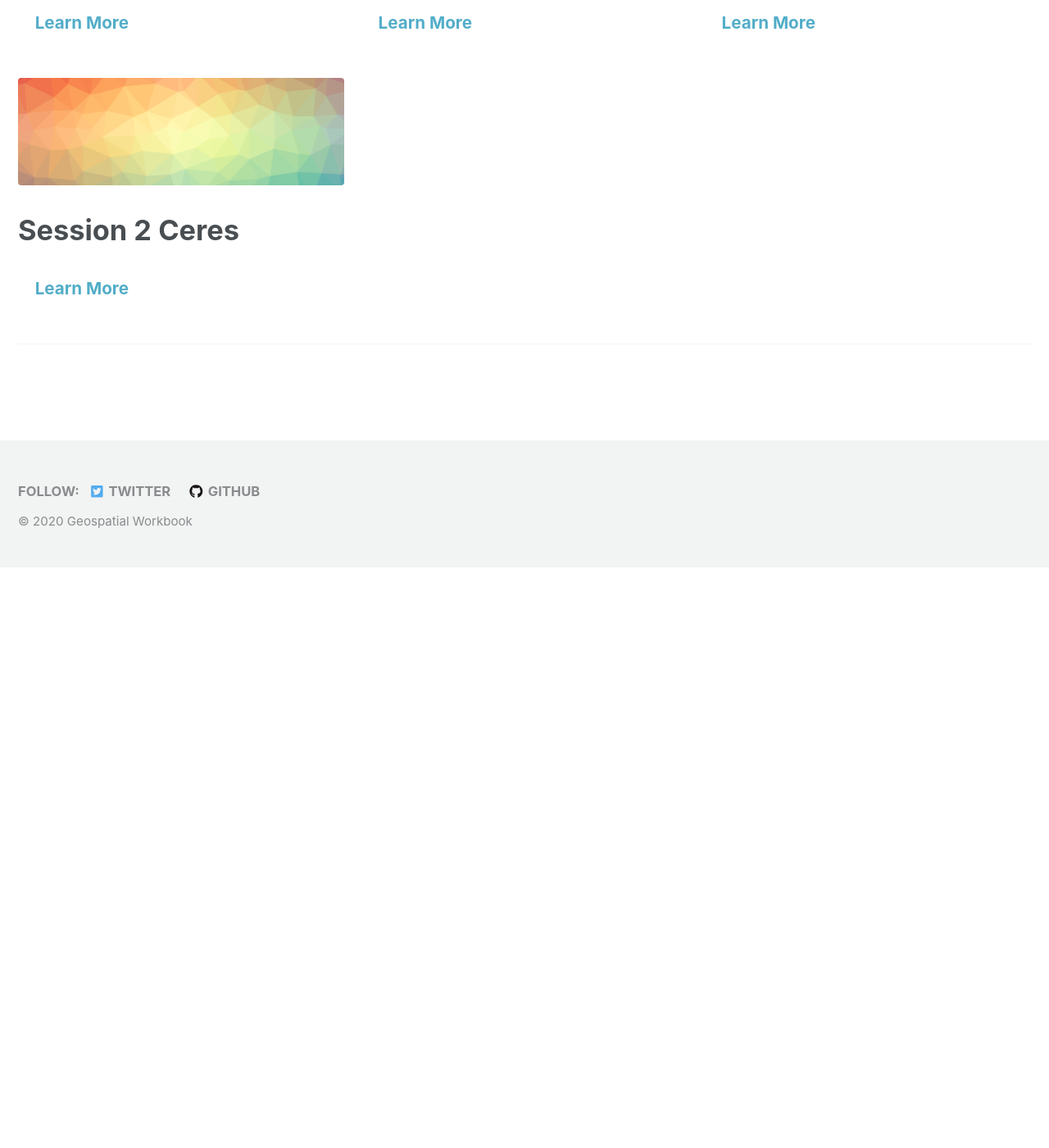
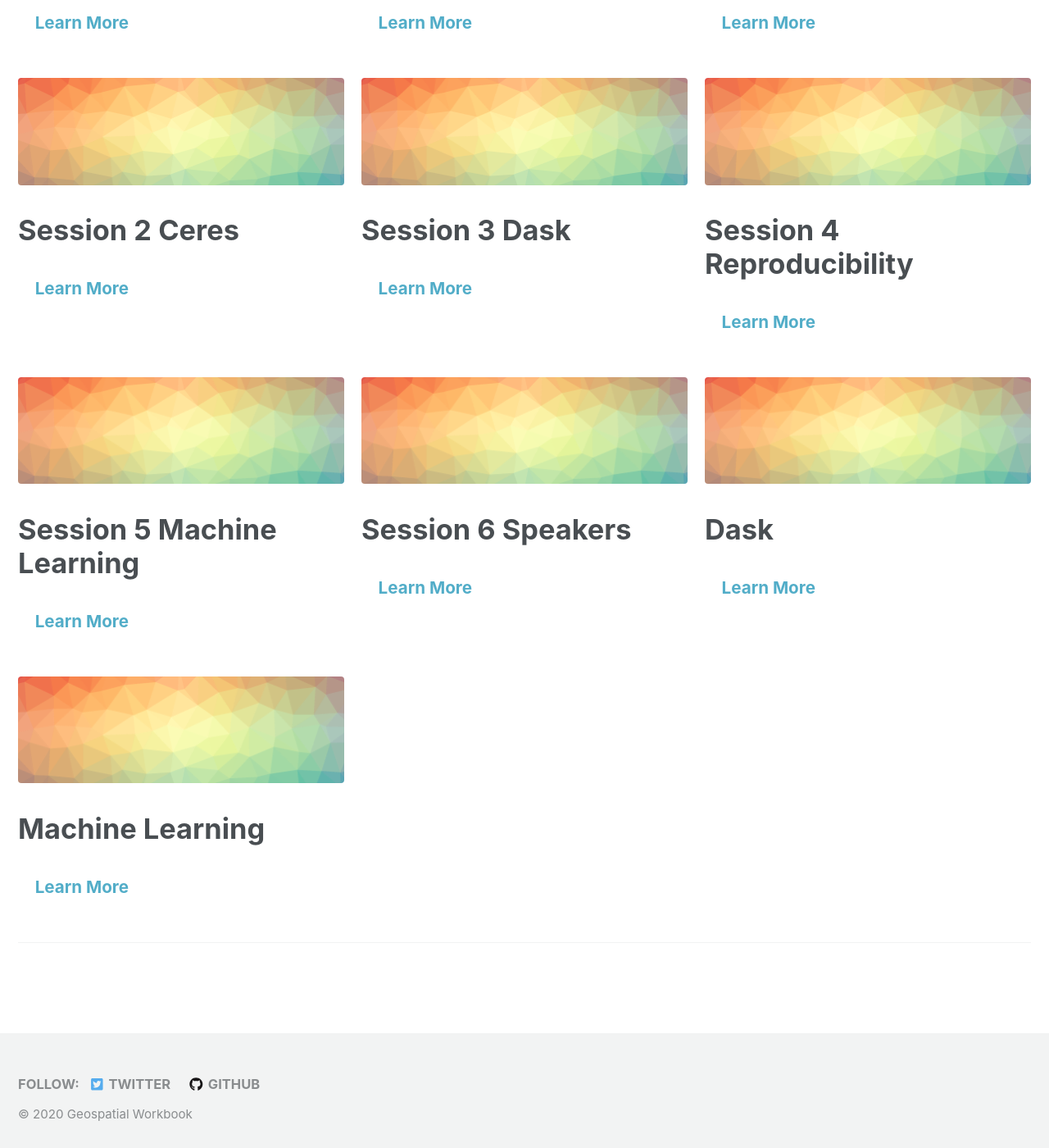
Before and after one commit to ISUgenomics/geospatialworkbook, a Jekyll site: the page built from index.md, in a window 1280 px wide and 1400 px high, scrolled down 708 px. Shown: the whole window at 82% size. Built offline with Jekyll 4.4.1, drawn with Linux system fonts in a browser that asks for light colours; cached includes are drawn as plain includes; nearby versions of some CDN libraries; comment, search, counter and statistics services are not loaded.

Commit message:
link new pages

```diff
--- a/index.md
+++ b/index.md
@@ -22,19 +22,54 @@ feature_row:
   - title: "Session 0b Tutorials"
     image_path: /assets/images/pattern.png
     alt: "Programs3"
-    url: "Workshops/0b-tutorials.md"
+    url: "Workshops/0b-tutorials"
     btn_label: "Learn More"
 
   - title: "Session 2 Ceres"
     image_path: /assets/images/pattern.png
     alt: "Programs3"
-    url: "Workshops/2-Session2-intro-to-ceres.md"
+    url: "Workshops/2-Session2-intro-to-ceres"
+    btn_label: "Learn More"
+
+  - title: "Session 3 Dask"
+    image_path: /assets/images/pattern.png
+    alt: "Programs3"
+    url: "Workshops/3-Session3-intro-to-python-dask"
+    btn_label: "Learn More"
+
+  - title: "Session 4 Reproducibility"
+    image_path: /assets/images/pattern.png
+    alt: "Programs3"
+    url: "Workshops/4-Session4-reproducibility-tools"
+    btn_label: "Learn More"
+
+  - title: "Session 5 Machine Learning"
+    image_path: /assets/images/pattern.png
+    alt: "Programs3"
+    url: "Workshops/5-Session5-ml-tutorial"
+    btn_label: "Learn More"
+
+  - title: "Session 6 Speakers"
+    image_path: /assets/images/pattern.png
+    alt: "Programs3"
+    url: "Workshops/6-session6-speakers"
+    btn_label: "Learn More"
+
+  - title: "Dask"
+    image_path: /assets/images/pattern.png
+    alt: "Programs3"
+    url: "Workshops/session3-intro-to-python-dask-on-ceres"
+    btn_label: "Learn More"
+
+  - title: "Machine Learning"
+    image_path: /assets/images/pattern.png
+    alt: "Programs3"
+    url: "Workshops/session5_machine_learning"
     btn_label: "Learn More"
 
 ---
 
 
-
 {% include feature_row id="intro" type="center" %}
 
 {% include feature_row %}
```
